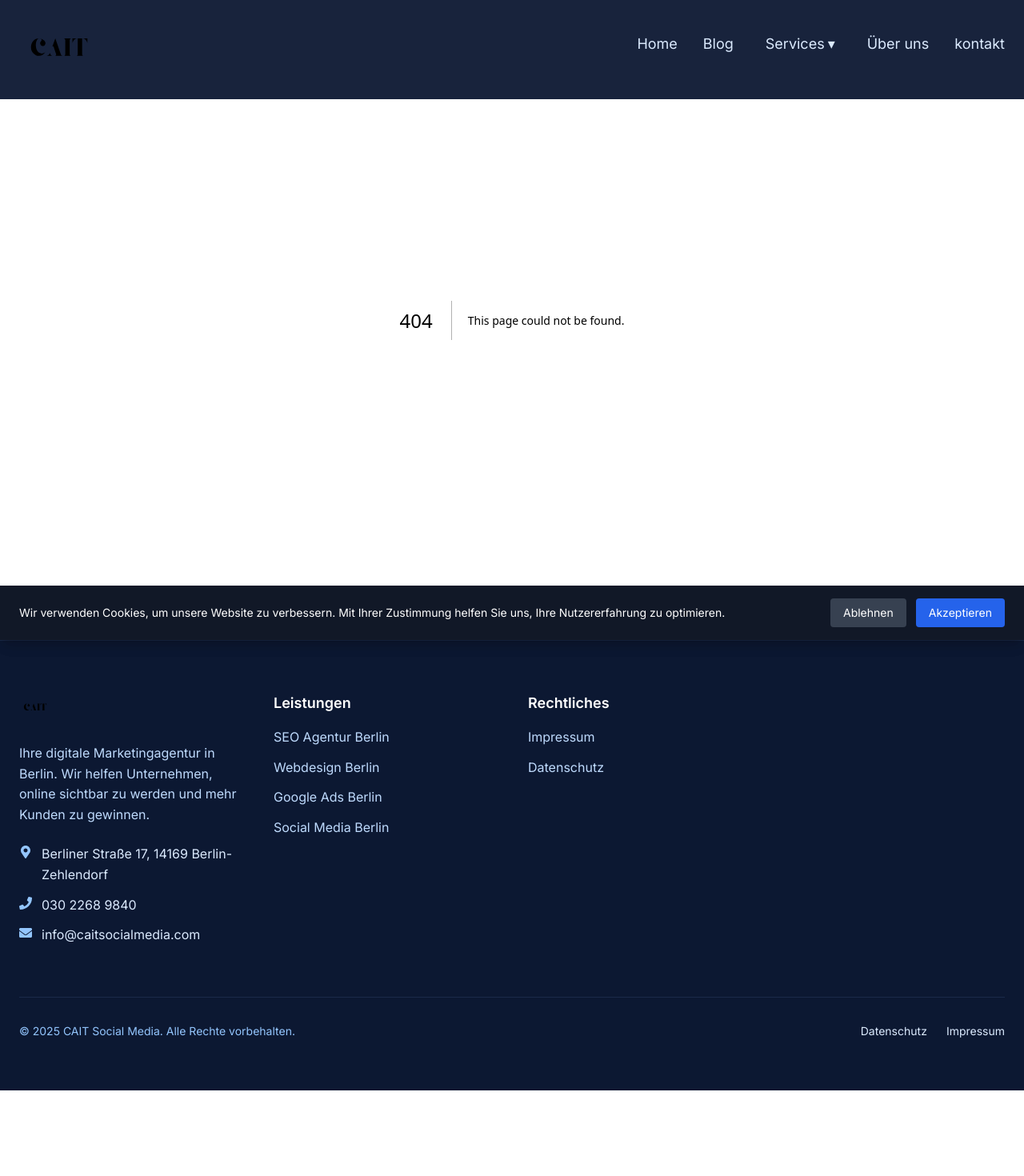
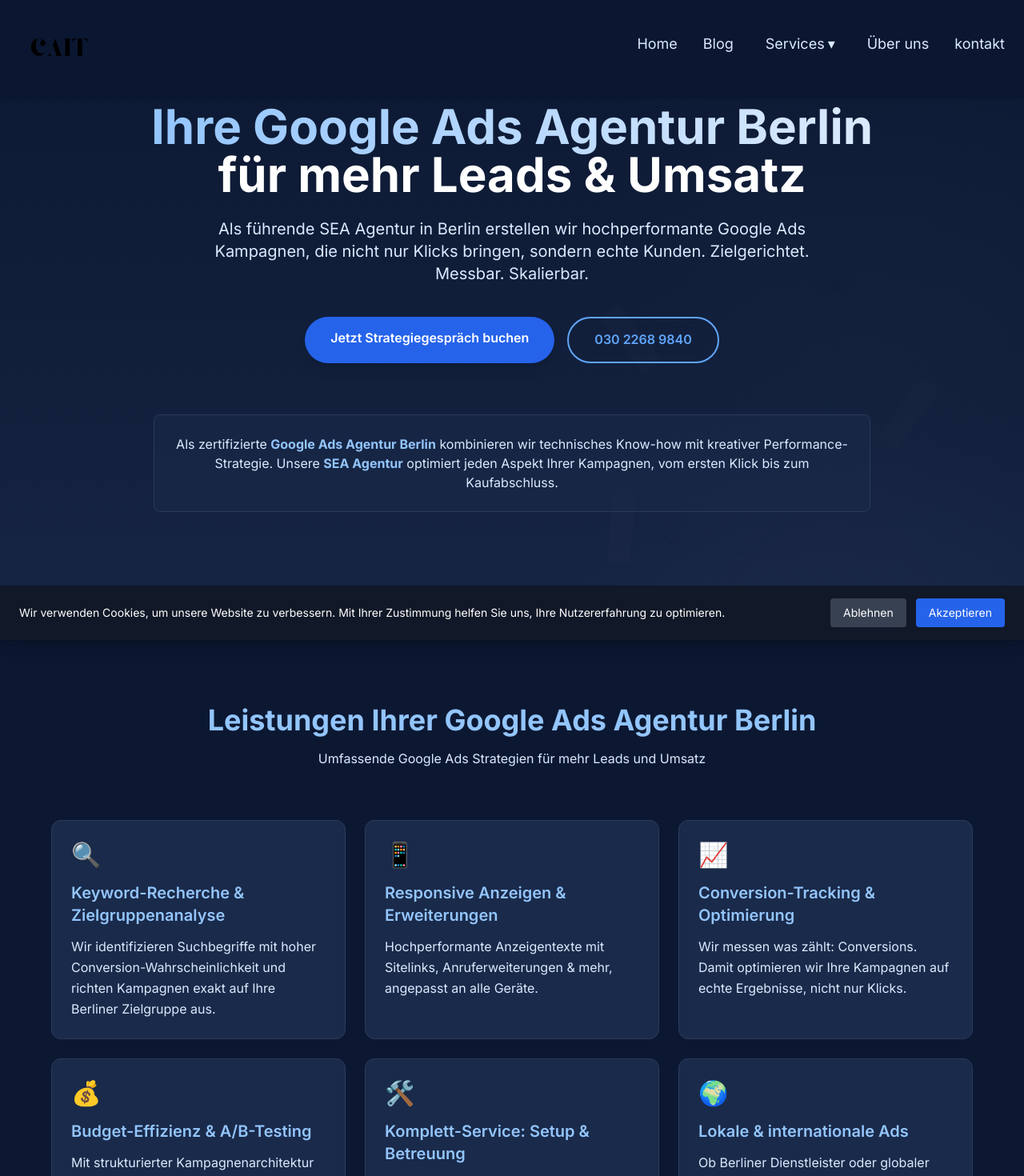
Before and after one commit to MuaazChihabiMMC/cait-website, a Next.js app: page /google-ads-agentur-berlin in a window 1280 px wide. Before the commit this address had no page. Shown: the top 1470 px of the page at 80% size. Before the commit the page ends 1363 px from the top, so only its background shows below. Built offline with nearby package versions, Linux system fonts and the light colour scheme; a web font is replaced by a local one.

Commit message:
googel-ads zu google-ads-agentur-berlin

```diff
--- a/app/google-ads/page.tsx
+++ b/app/google-ads-agentur-berlin/page.tsx
@@ -10,7 +10,7 @@
   description:
     'Kampagnen, Optimierung & Performance mit CAIT erreichst du deine Zielgruppe gezielt über Google Ads. Jetzt durchstarten!',
       alternates: {
-    canonical: 'https://www.caitsocialmedia.com/google-ads',
+    canonical: 'https://www.caitsocialmedia.com/google-ads-agentur-berlin',
   },
 };
 
--- a/app/page.tsx
+++ b/app/page.tsx
@@ -517,7 +517,7 @@
                   scale: 1.03,
                   boxShadow: "0 5px 15px rgba(59, 130, 246, 0.3)"
                 }}
-                href="/google-ads"
+                href="/google-ads-agentur-berlin"
                 className="bg-blue-600 text-white px-5 py-2 md:px-6 md:py-3 rounded-lg font-semibold shadow hover:shadow-xl transition flex items-center gap-2 text-sm md:text-base w-full sm:w-auto justify-center hover:bg-blue-500"
               >
                 Kostenlose Google Ads Beratung
--- a/app/services/ServicesPageClient.tsx
+++ b/app/services/ServicesPageClient.tsx
@@ -220,7 +220,7 @@
             <motion.a
               whileHover={{ scale: 1.03 }}
               whileTap={{ scale: 0.97 }}
-              href="/google-ads"
+              href="/google-ads-agentur-berlin"
               className="inline-flex items-center text-blue-400 font-medium"
             >
               Mehr erfahren <FaArrowRight className="ml-2" />
--- a/components/Footer.tsx
+++ b/components/Footer.tsx
@@ -7,7 +7,7 @@
     links: [
       { label: 'SEO Agentur Berlin', href: '/seo' },
       { label: 'Webdesign Berlin', href: '/webentwicklung' },
-      { label: 'Google Ads Berlin', href: '/google-ads' },
+      { label: 'Google Ads Berlin', href: '/google-ads-agentur-berlin' },
       { label: 'Social Media Berlin', href: '/social-media' },
     ],
   },
--- a/components/MainServicesOverview.tsx
+++ b/components/MainServicesOverview.tsx
@@ -14,7 +14,7 @@
     {
       title: '📢 Google Ads',
       desc: 'Performance-orientierte Kampagnen auf Google, von der Recherche bis zur laufenden Optimierung.',
-      link: '/google-ads',
+      link: '/google-ads-agentur-berlin',
     },
     {
       title: '📱 Social Media Marketing',
--- a/components/SocialMediaSeoText.tsx
+++ b/components/SocialMediaSeoText.tsx
@@ -35,7 +35,7 @@
         </p>
 
         <p>
-          <strong className="text-white">Suchmaschinenoptimierter Content</strong> gehört ebenso zu unserem Ansatz wie die gezielte Kombination mit <a href="/google-ads" className="text-blue-400 hover:underline hover:text-blue-300">Google Ads</a> und <a href="/seo" className="text-blue-400 hover:underline hover:text-blue-300">SEO</a>. So schaffen wir kanalübergreifende Markenwelten und mehr Sichtbarkeit im digitalen Raum.
+          <strong className="text-white">Suchmaschinenoptimierter Content</strong> gehört ebenso zu unserem Ansatz wie die gezielte Kombination mit <a href="/google-ads-agentur-berlin" className="text-blue-400 hover:underline hover:text-blue-300">Google Ads</a> und <a href="/seo" className="text-blue-400 hover:underline hover:text-blue-300">SEO</a>. So schaffen wir kanalübergreifende Markenwelten und mehr Sichtbarkeit im digitalen Raum.
         </p>
 
         <p>
--- a/constants/index.ts
+++ b/constants/index.ts
@@ -9,7 +9,7 @@
     href: '/services',
     children: [
       { key: 'seo', label: 'SEO Optimierung', href: '/seo' },
-      { key: 'google', label: 'Google Ads', href: '/google-ads' },
+      { key: 'google', label: 'Google Ads', href: '/google-ads-agentur-berlin' },
       { key: 'web', label: 'Webentwicklung', href: '/webentwicklung' },
       { key: 'social', label: 'Social Media', href: '/social-media' },
     ],
--- a/next.config.js
+++ b/next.config.js
@@ -9,3 +9,14 @@
   reactStrictMode: true,
 };
 module.exports = nextConfig
+module.exports = {
+  async redirects() {
+    return [
+      {
+        source: '/google-ads',
+        destination: '/google-ads-agentur-berlin',
+        permanent: true,
+      },
+    ];
+  },
+};
```
Also changed, not shown: 1 other file (tests, documents, lock files or other folders).
